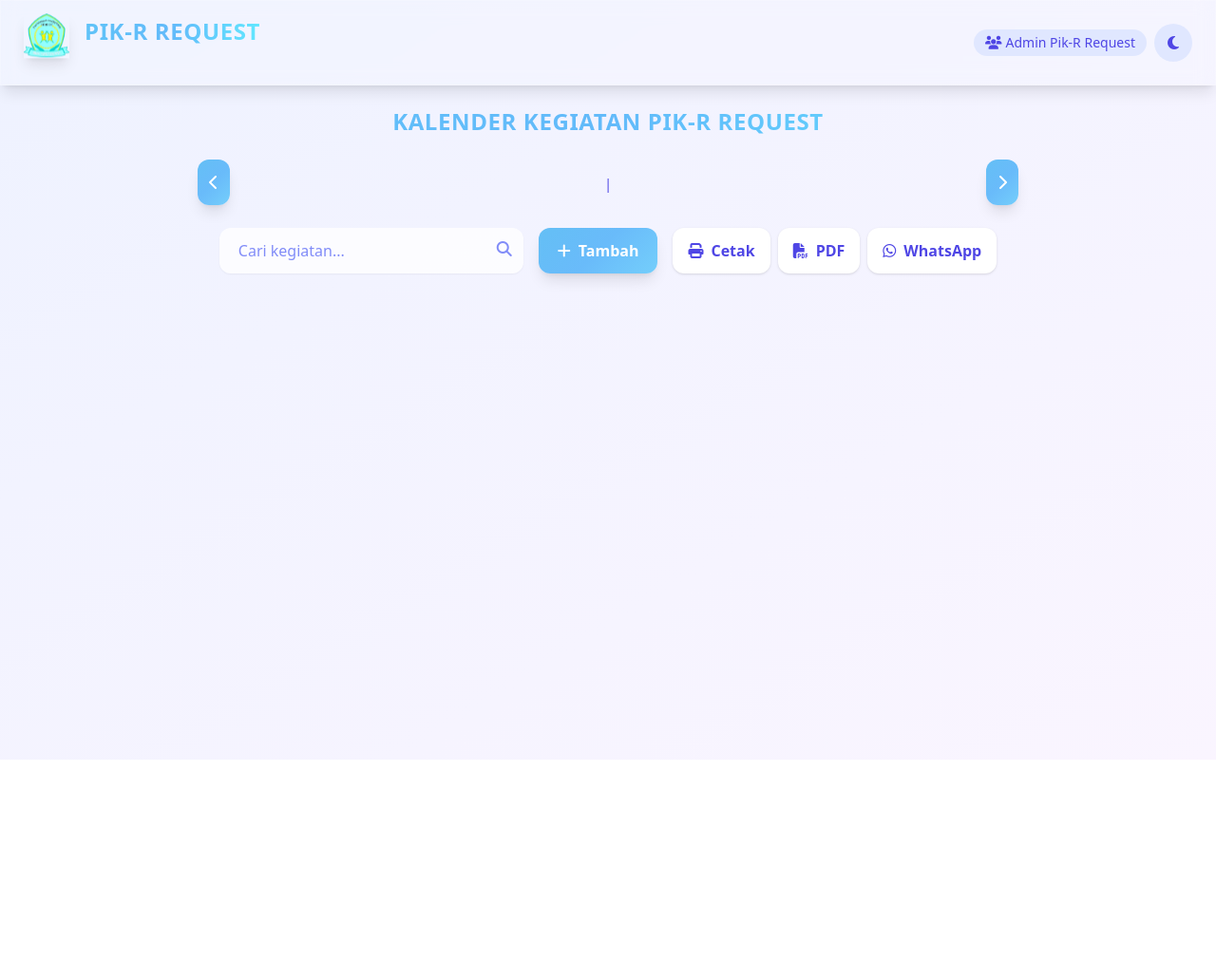
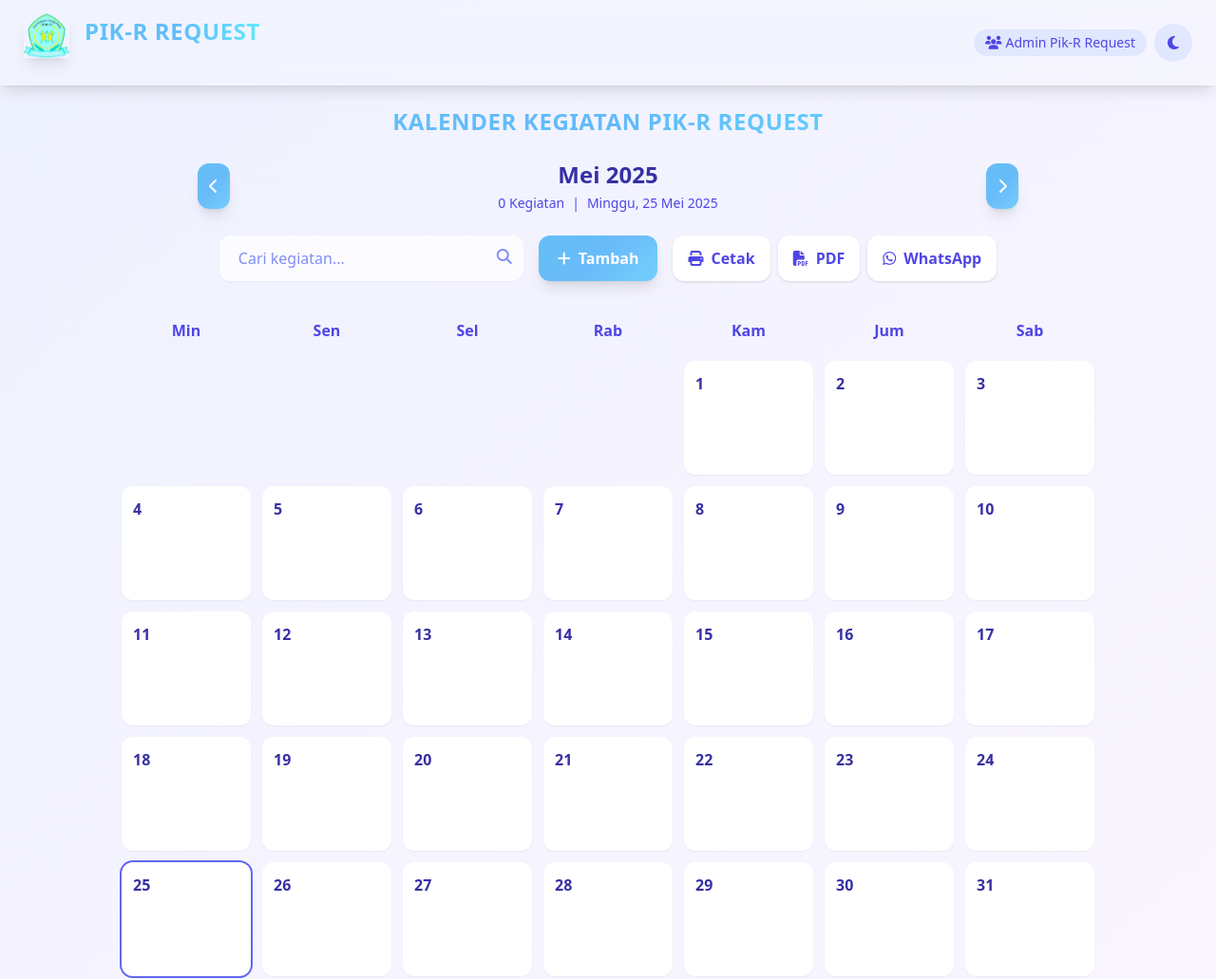
Before and after one commit to Mhdfarhan1/kelender, a plain HTML site: page index.html in a window 1280 px wide. Shown: the whole page at 95% size. Before the commit the page ends 800 px from the top, so only its background shows below. Drawn offline with nearby package versions, Linux system fonts and the light colour scheme.

Commit message:
Perbaiki bagian index

```diff
--- a/index.html
+++ b/index.html
@@ -388,7 +388,8 @@
 
 
         // Data events simpan di localStorage
-        let events = JSON.parse(localStorage.getItem('events') || []);
+        const events = JSON.parse(localStorage.getItem('events') || '[]');
+
 
         // State saat ini
         let currentDate = new Date();
```
